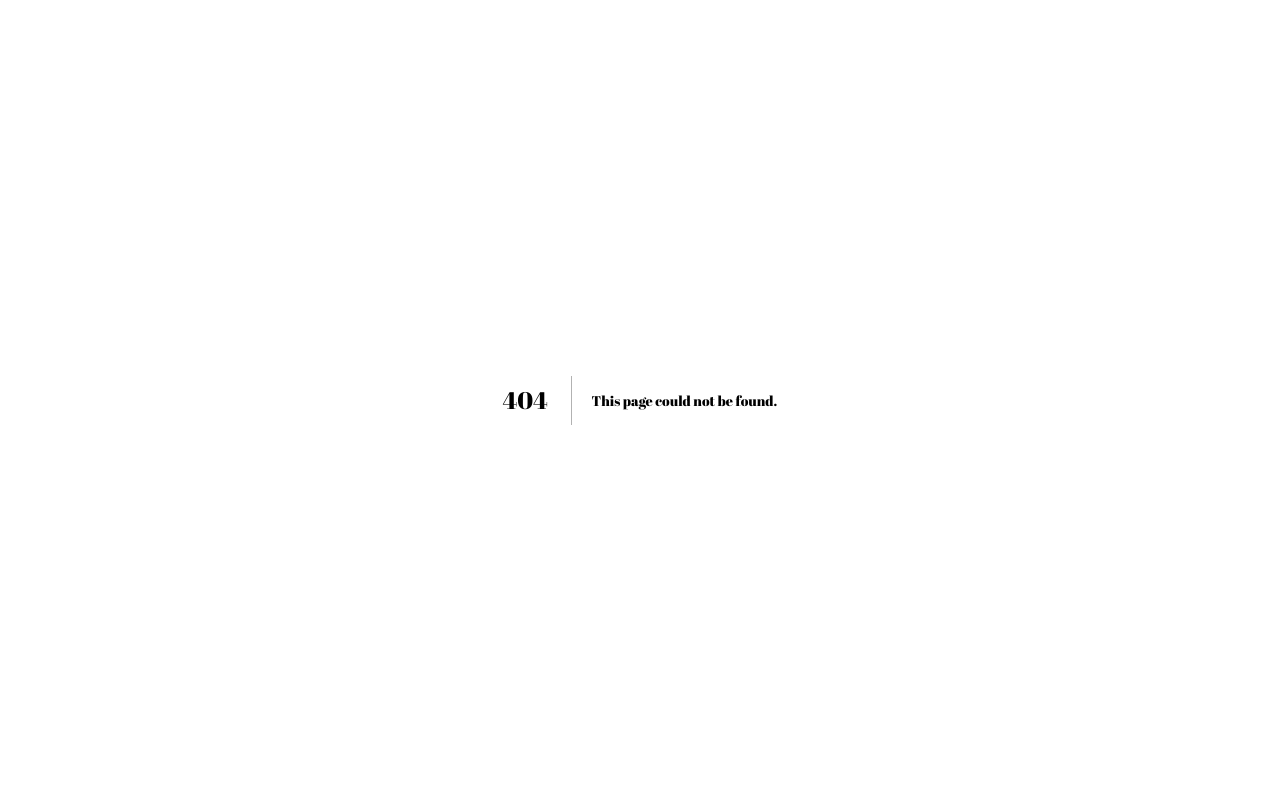
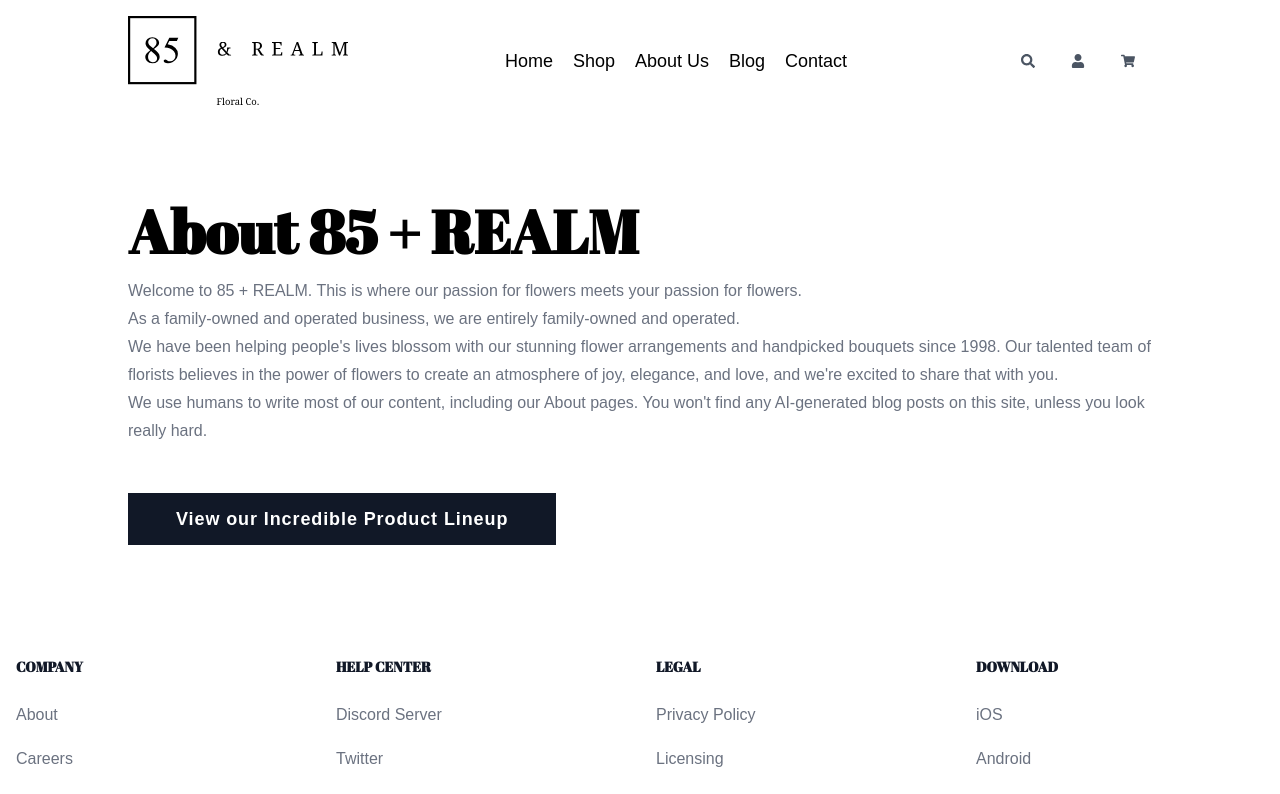
Before and after one commit to trentphoto/85andrealm, a Next.js app: page /about in a window 1280 px wide. Before the commit this address had no page. Shown: the top 794 px of the page. Built offline with nearby package versions, Linux system fonts and the light colour scheme.

Commit message:
styling, about page

```diff
--- a/src/components/ProductListItem.tsx
+++ b/src/components/ProductListItem.tsx
@@ -8,7 +8,7 @@ export default function ProductListItem({ product }: { product: Product }) {
     const { name, id, description, price, image_url} = product
 
     return (
-        <Link href={`/product/${id}`} key={id} className="relative w-full overflow-hidden flex bg-white border-2 p-8 gap-2 group ">
+        <Link href={`/product/${id}`} key={id} className="relative w-full overflow-hidden flex bg-white border-2 p-8 gap-2 shadow-sm hover:shadow-md hover:-translate-y-1 transition-all group">
             <div className="overflow-hidden w-60 h-60">
                 <Image src={image_url ? image_url : "/svg/blank.svg"} alt={name} width={100} height={100} className="w-full h-full object-cover" />
             </div>
--- /dev/null
+++ b/src/pages/about.tsx
@@ -0,0 +1,21 @@
+import ButtonLink from "@/components/ButtonLink";
+import Layout from "@/components/layout/Layout";
+
+export default function AboutPage() {
+  return (
+    <Layout>
+        <section className="px-4 md:px-12 py-20">
+            <div className="container">
+                <h1 className="h1 font-bold mb-4">About 85 + REALM</h1>
+                <div className="text-gray-500">
+                    <p className="">Welcome to 85 + REALM. This is where our passion for flowers meets your passion for flowers.</p>
+                    <p>As a family-owned and operated business, we are entirely family-owned and operated.</p>
+                    <p>We have been helping people's lives blossom with our stunning flower arrangements and handpicked bouquets since 1998. Our talented team of florists believes in the power of flowers to create an atmosphere of joy, elegance, and love, and we're excited to share that with you.</p>
+                    <p>We use humans to write most of our content, including our About pages. You won't find any AI-generated blog posts on this site, unless you look really hard.</p>
+                </div>
+                <ButtonLink href="/shop" className="mt-12">View our Incredible Product Lineup</ButtonLink>
+            </div>
+        </section>
+    </Layout>
+  )
+}
```
